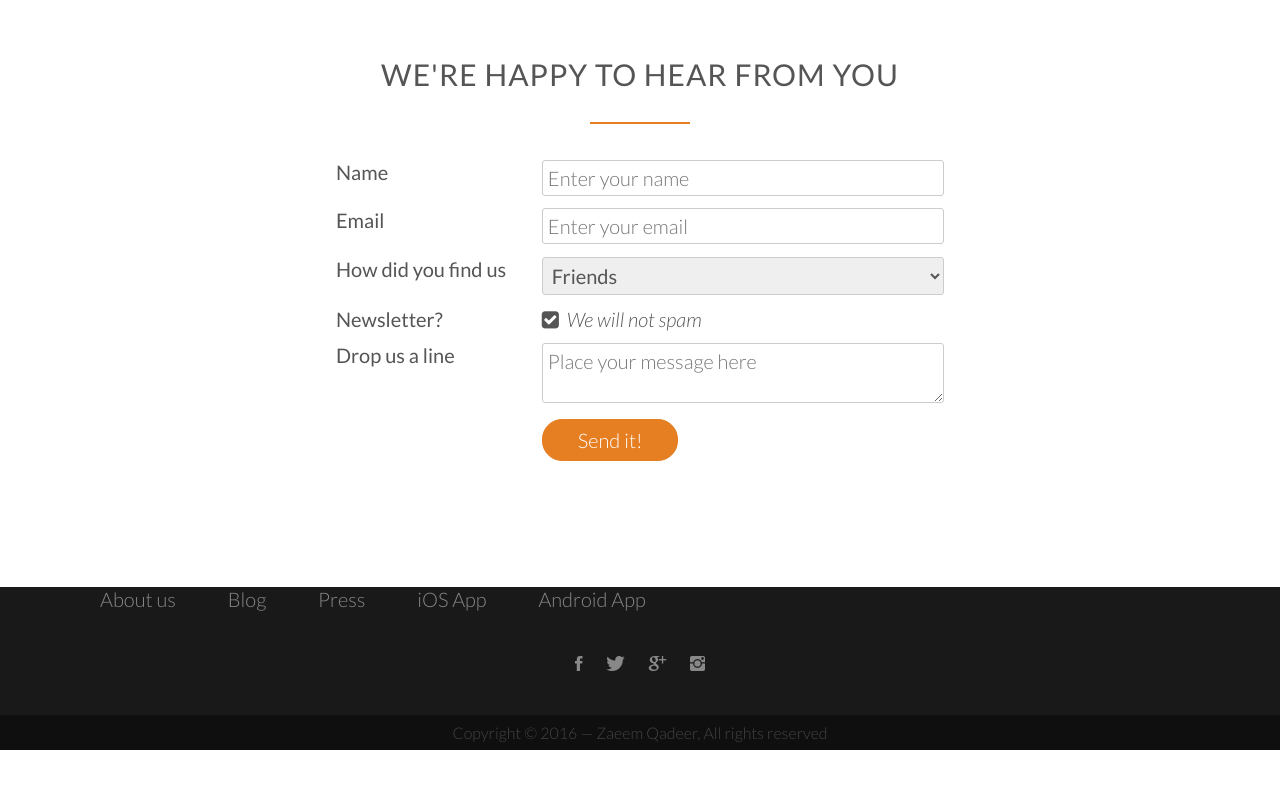
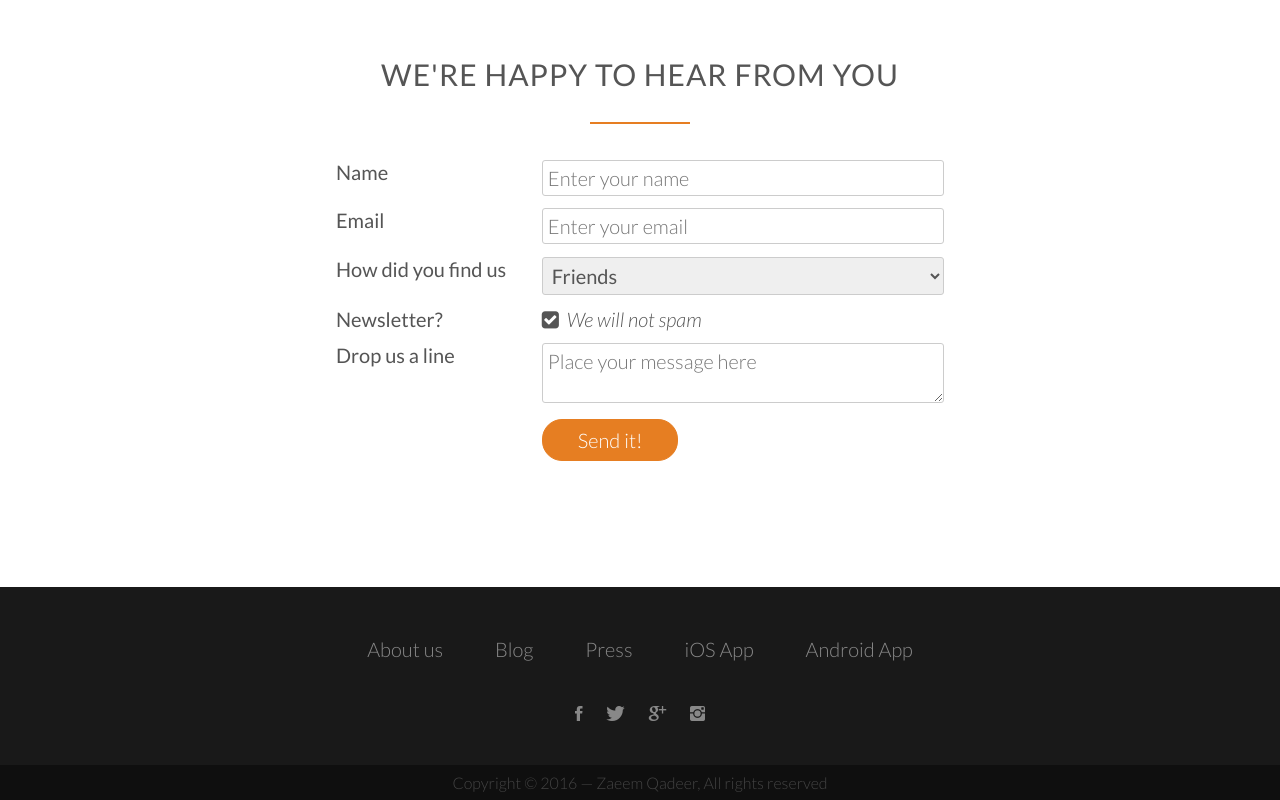
Before and after one commit to Zaeem0/Zaeem0.github.io, a plain HTML site: page index.html in a window 1280 px wide. Shown: the part 4684-5484 px from the top of the page. Before the commit the page ends 5434 px from the top, so only its background shows below. Drawn offline with nearby package versions, Linux system fonts and the light colour scheme; files whose address does not match are found by name.

Commit message:
changing css

```diff
--- a/resources/css/style.css
+++ b/resources/css/style.css
@@ -596,10 +596,7 @@ font-size:80%;
 background-color: #0f0f0f;
 padding:8px 0;
 }
-<<<<<<< HEAD
 
-=======
->>>>>>> origin/master
 footer .footer-links{
     padding: 50px 0 0 0;
     text-align: center;
@@ -621,7 +618,6 @@ footer .copyright{padding: 0;}
 .js--wp-3.animated{
     opacity: 1;
 }
-<<<<<<< HEAD
 
 
 
@@ -648,5 +644,3 @@ footer .copyright{padding: 0;}
 .back-to-top i {
   font-size: 45px;
 }
-=======
->>>>>>> origin/master
```
